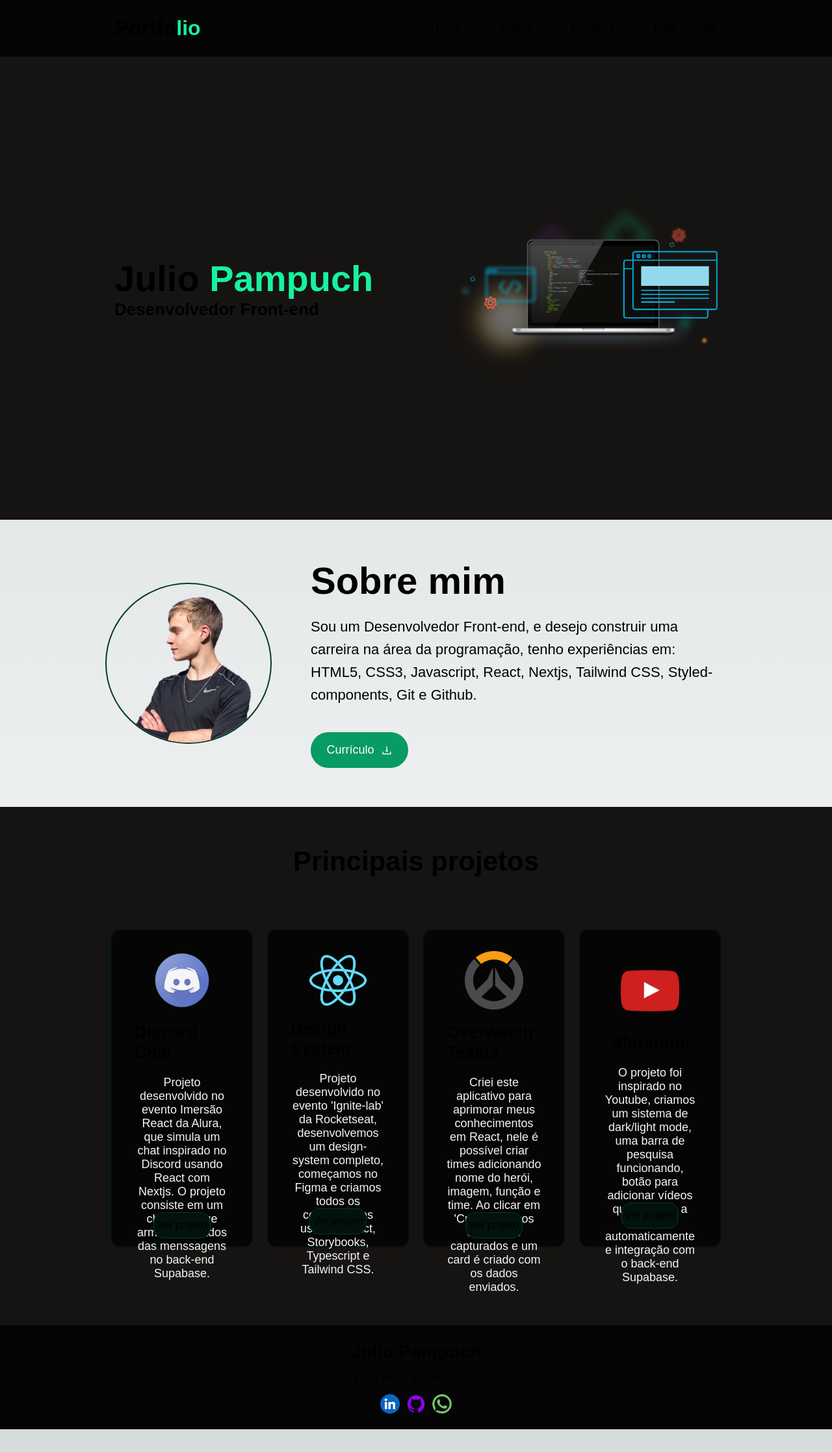
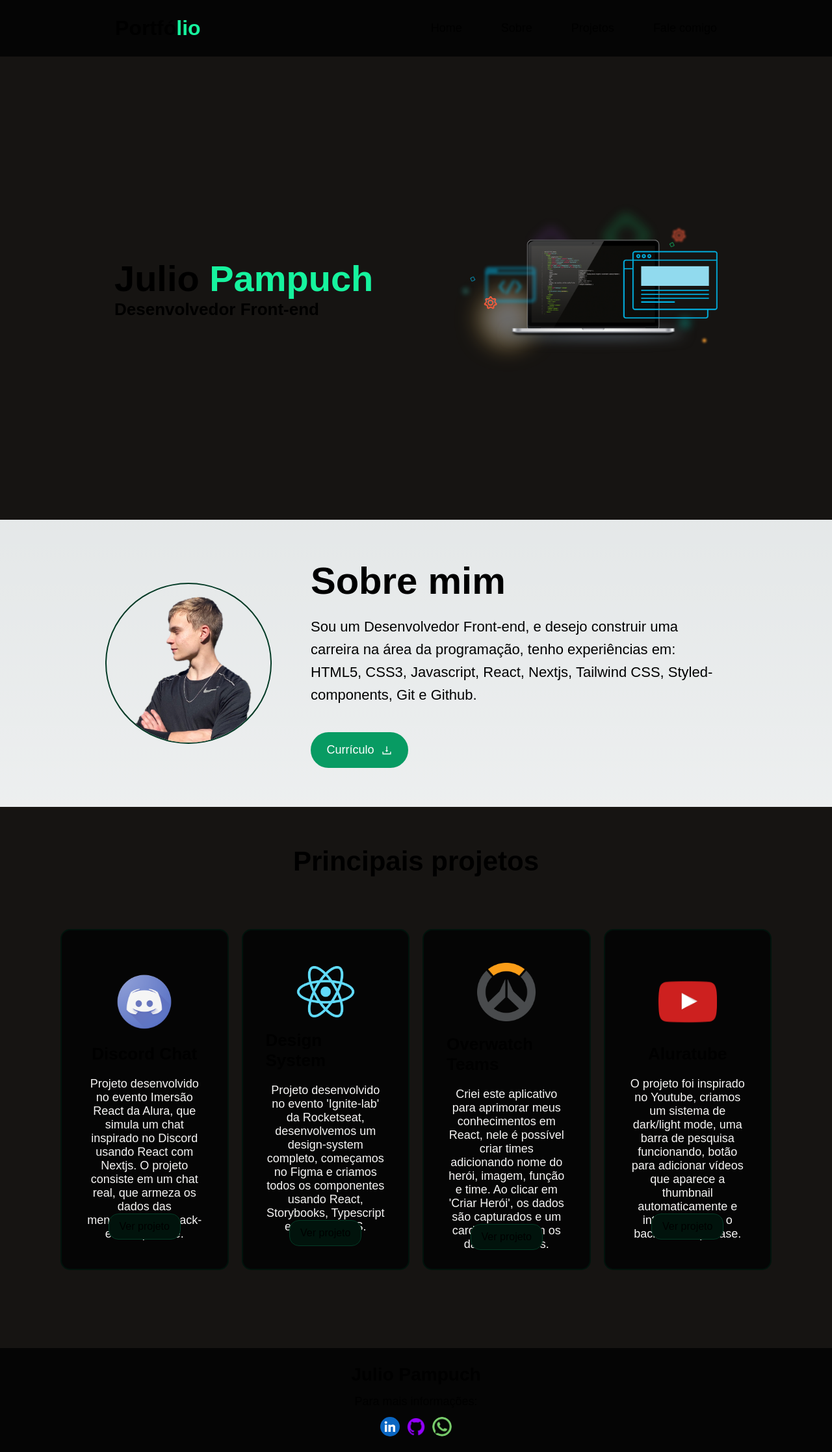
Before and after one commit to JulioPampuch/Portfolio-JulioPampuch, a Next.js app: page / in a window 1280 px wide. Shown: the whole page at 65% size. Before the commit the page ends 2200 px from the top, so only its background shows below. Built offline with nearby package versions, Linux system fonts and the light colour scheme.

Commit message:
fixed responsive bugs

```diff
--- a/src/components/Projects/index.js
+++ b/src/components/Projects/index.js
@@ -44,8 +44,8 @@ const StyledProjects = styled.section`
 
   .card {
     background-color: ${appConfig.theme.colors.neutrals['900']};
-    width: 20%;
-    height: 490px;
+    width: 23.5%;
+    height: 525px;
 
     display: flex;
     flex-direction: column;
```
